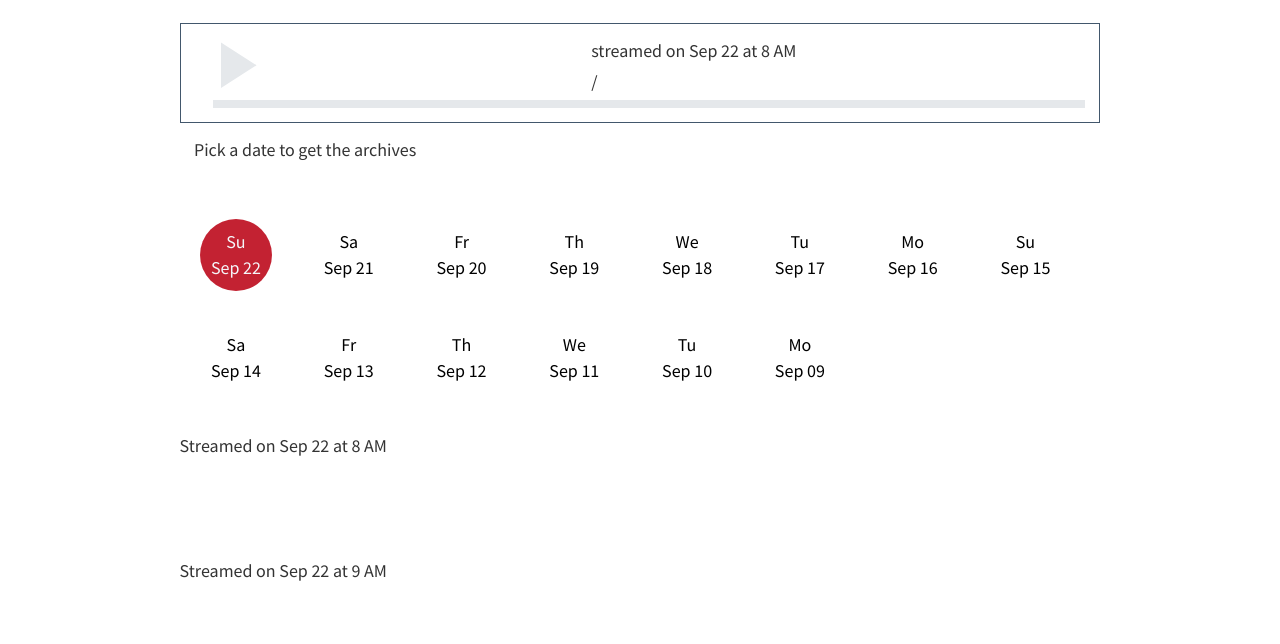
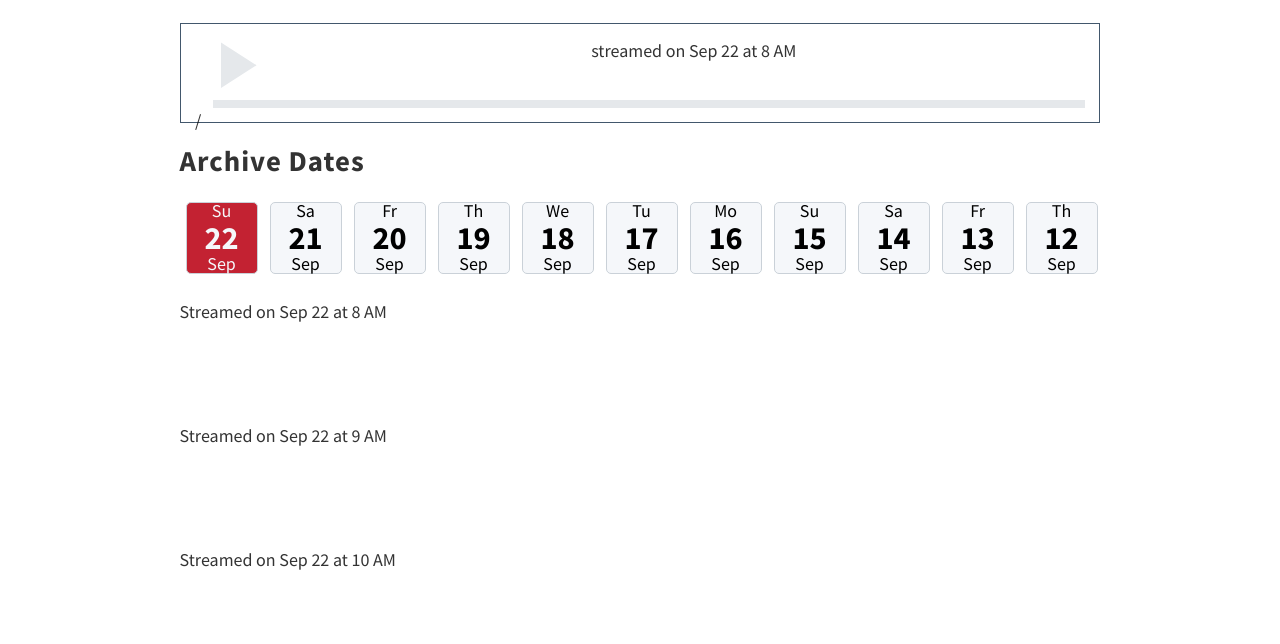
Before and after one commit to fidalgok/wzbc-archive-streaming, a Gatsby site: page / in a window 1280 px wide. Shown: the part 131-775 px from the top of the page. Built offline with nearby package versions, Linux system fonts and the light colour scheme; Gatsby itself is replaced by a stand-in of ours.

Commit message:
finish date picker styling

```diff
--- a/src/components/AudioPlayer.js
+++ b/src/components/AudioPlayer.js
@@ -12,6 +12,7 @@
   grid-template-areas:
     'action title'
     'action bd'
+    'prog prog'
     'ft ft';
   border: 1px solid var(--color-neutral-8);
   padding: 0.8rem;
@@ -37,7 +38,7 @@
 const Progress = styled.div`
   margin-left: 1rem;
   cursor: pointer;
-  grid-area: ft;
+  grid-area: prog;
   background: var(--color-neutral-2);
   .progress-bar {
     height: 8px;
@@ -166,8 +167,9 @@
       >
         <div className="progress-bar" />
       </Progress>
-      <div>
+      <div style={{ gridArea: 'ft' }}>
         {playerRef.current &&
+          canplay &&
           fancyTimeFormat(
             Math.floor(
               playerRef.current.duration * (+percentcomplete.slice(0, -1) / 100)
--- a/src/components/DatePicker.js
+++ b/src/components/DatePicker.js
@@ -3,28 +3,46 @@
 
 const DateContainer = styled.div`
   display: flex;
-  flex-flow: row wrap;
+  overflow-x: scroll;
+  -ms-overflow-style: none;
+  &::-webkit-scrollbar {
+    display: none;
+  }
+  scrollbar-width: none;
+  scroll-snap-type: x proximity;
 `;
-
+const Heading = styled.p`
+  font-size: 1.6rem;
+  font-weight: bold;
+  padding: 0;
+  margin: 1.2rem 0 1.2rem 0;
+  line-height: 1.2;
+  letter-spacing: 1px;
+`;
 const Date = styled.button`
   border: none;
   background: none;
   font-size: inherit;
-  margin: 0.8rem;
   cursor: pointer;
   display: flex;
   justify-content: center;
   align-items: center;
+  scroll-snap-align: center;
 
+  &:focus {
+    outline: none;
+  }
   div {
-    border-radius: 50px;
+    border-radius: 5px;
     display: flex;
     flex-direction: column;
     align-items: center;
     justify-content: center;
     height: 4rem;
     width: 4rem;
-    transition: all 0.2s ease;
+    transition: background 0.12s ease;
+    background: var(--color-neutral-1);
+    border: 1px solid var(--color-neutral-3);
     &:hover {
       background: var(--color-neutral-2);
     }
@@ -50,13 +68,16 @@
 
   return (
     <>
-      <p style={{ padding: '.8rem' }}>Pick a date to get the archives</p>
+      <Heading className="heading">Archive Dates</Heading>
       <DateContainer>
         {dates.map(date => (
           <Date key={date.id} onClick={() => changeListenDate(date.id)}>
             <div className={active === date.id ? `active` : ''}>
               <span>{date.dayOfWeek}</span>
-              <span>{date.date}</span>
+              <span style={{ fontSize: '1.8rem', fontWeight: 'bold' }}>
+                {date.date.slice(4)}
+              </span>
+              <span>{date.date.slice(0, 3)}</span>
             </div>
           </Date>
         ))}
--- a/src/components/layout.css
+++ b/src/components/layout.css
@@ -2,12 +2,16 @@
   --color-primary-10: hsl(354, 80%, 15%);
   --color-primary-8: hsl(354, 75%, 32%);
   --color-primary-5: hsl(354, 70%, 45%);
-  --color-primary-3: hsl(354, 75%, 78%);
+  --color-primary-4: hsl(354, 75%, 62%);
+  --color-primary-3: hsl(354, 75%, 73%);
+  --color-primary-2: hsl(354, 75%, 86%);
   --color-primary-1: hsl(354, 80%, 95%);
   --color-neutral-10: hsl(210, 24%, 16%);
   --color-neutral-8: hsl(210, 24%, 34%);
+  --color-neutral-5: hsl(211, 10%, 53%);
   --color-neutral-3: hsl(210, 16%, 82%);
   --color-neutral-2: hsl(214, 15%, 91%);
+  --color-neutral-1: hsl(216, 33%, 97%);
   --color-neutral-black: hsl(210, 24%, 10%);
   --color-neutral-white: hsl(216, 33%, 97%);
 }
```
